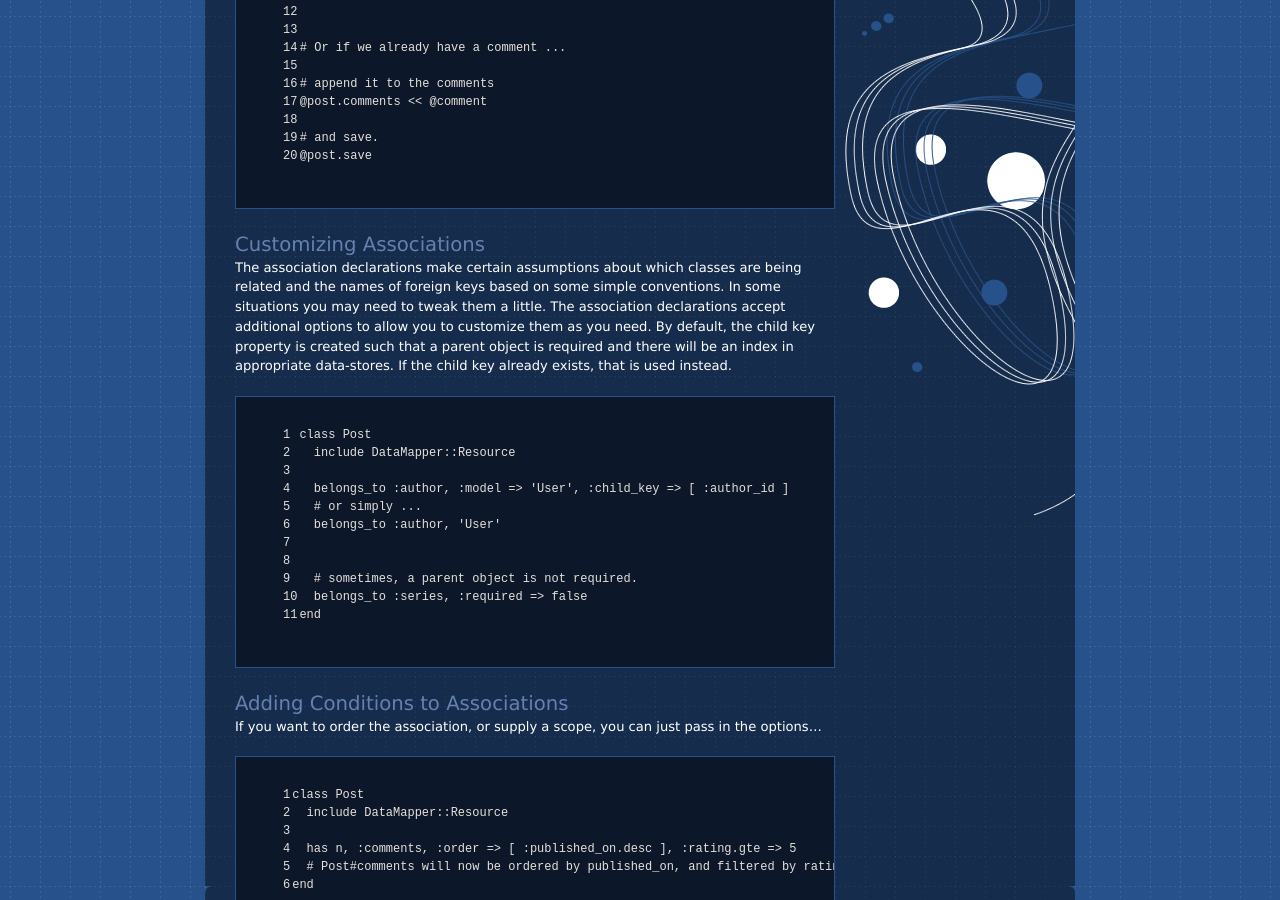
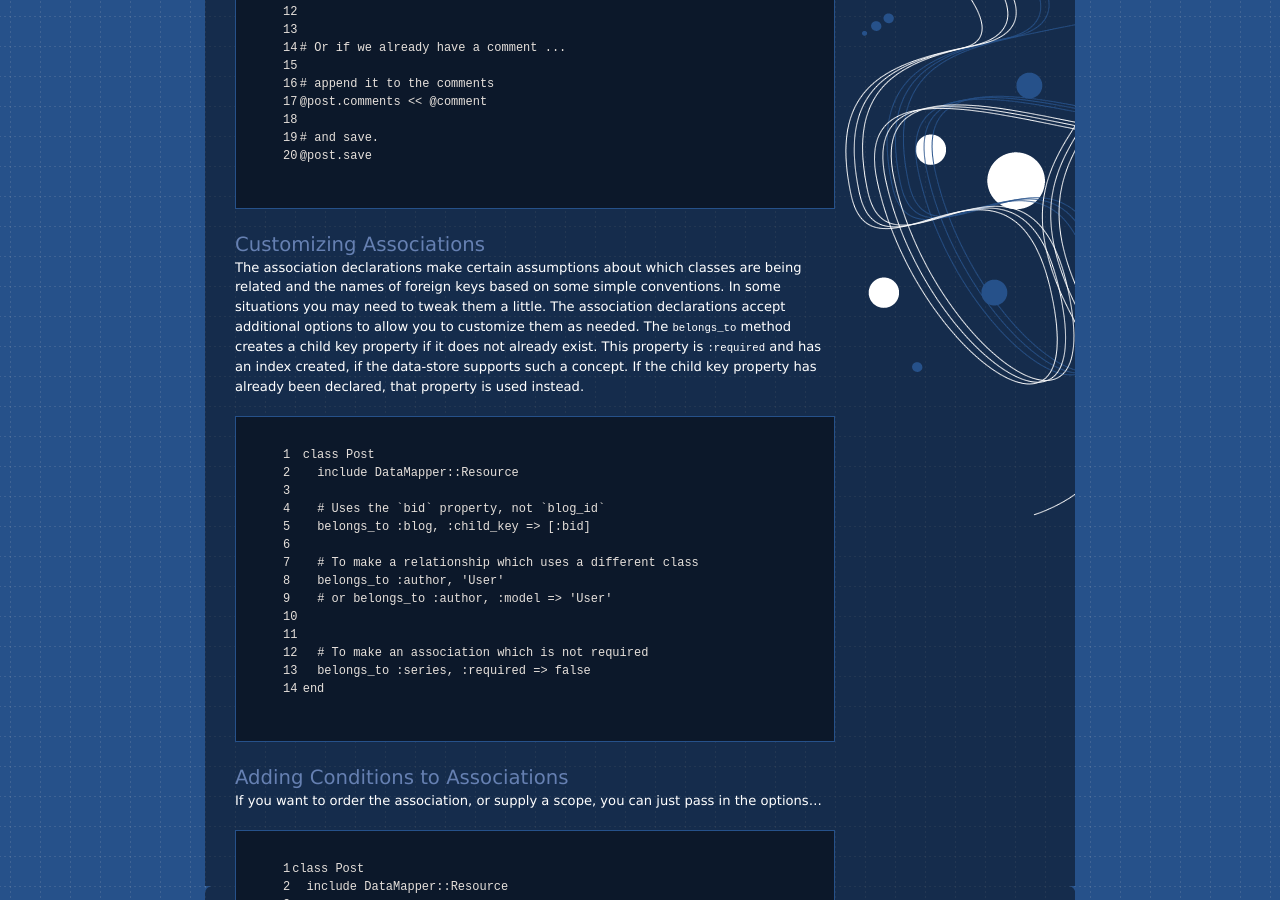
Before and after one commit to datamapper/datamapper.github.com, a Jekyll site: the page built from docs/associations.markdown, in a window 1280 px wide and 900 px high, scrolled down 2293 px. Built offline with Jekyll 4.4.1, drawn with Linux system fonts in a browser that asks for light colours.

Commit message:
Clearing up associations examples and text

```diff
--- a/docs/associations.markdown
+++ b/docs/associations.markdown
@@ -164,21 +164,25 @@ Customizing Associations
 The association declarations make certain assumptions about which classes are
 being related and the names of foreign keys based on some simple conventions. In
 some situations you may need to tweak them a little. The association
-declarations accept additional options to allow you to customize them as you
-need.  By default, the child key property is created such that a parent object is
-required and there will be an index in appropriate data-stores.  If the child
-key already exists, that is used instead.
+declarations accept additional options to allow you to customize them as needed.
+The `belongs_to` method creates a child key property if it does not already
+exist.  This property is `:required` and has an index created, if the data-store
+supports such a concept.  If the child key property has already been declared,
+that property is used instead.
 
 {% highlight ruby linenos %}
 class Post
   include DataMapper::Resource
 
-  belongs_to :author, :model => 'User', :child_key => [ :author_id ]
-  # or simply ...
+  # Uses the `bid` property, not `blog_id`
+  belongs_to :blog, :child_key => [:bid]
+
+  # To make a relationship which uses a different class
   belongs_to :author, 'User'
+  # or belongs_to :author, :model => 'User'
 
 
-  # sometimes, a parent object is not required.
+  # To make an association which is not required
   belongs_to :series, :required => false
 end
 {% endhighlight %}
```
